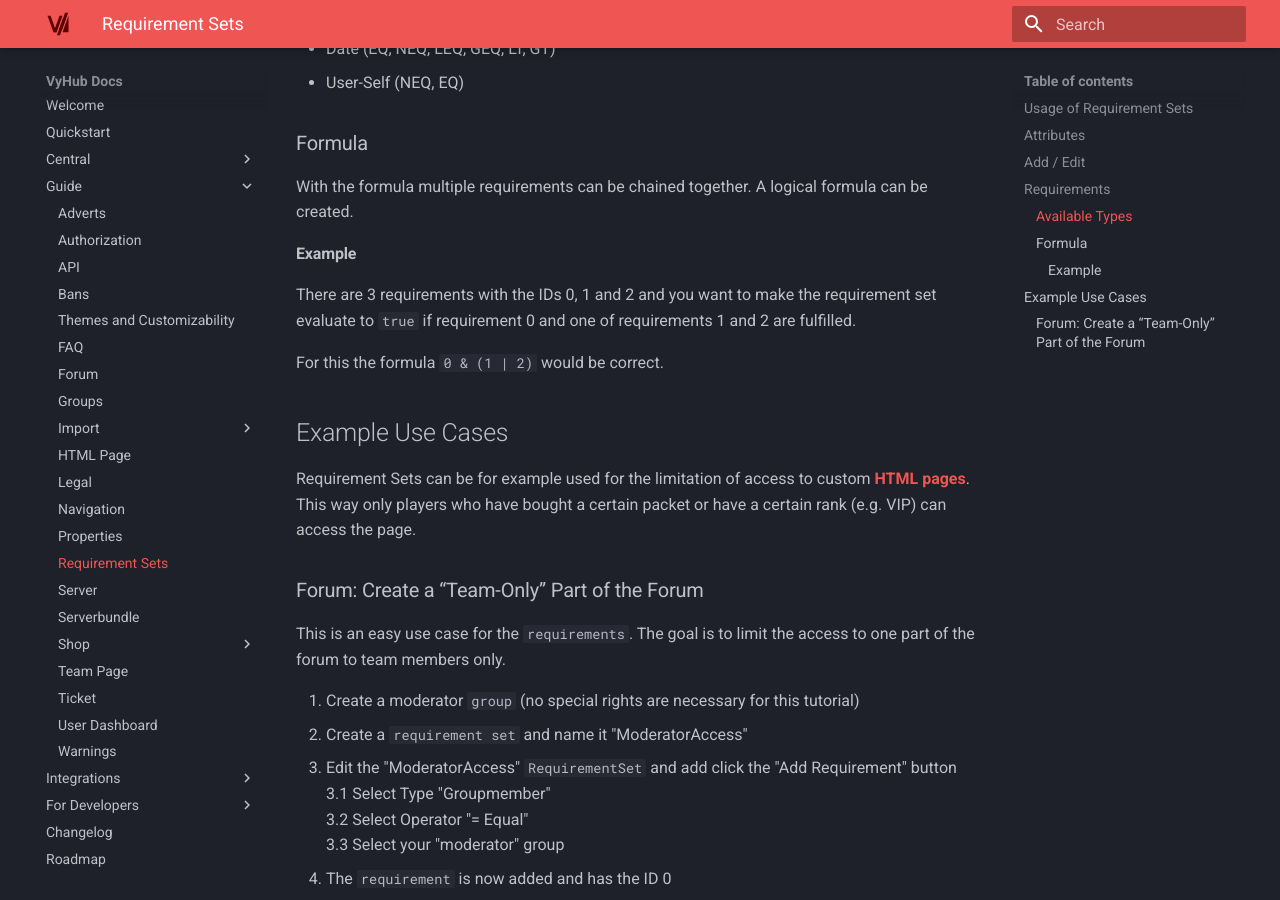
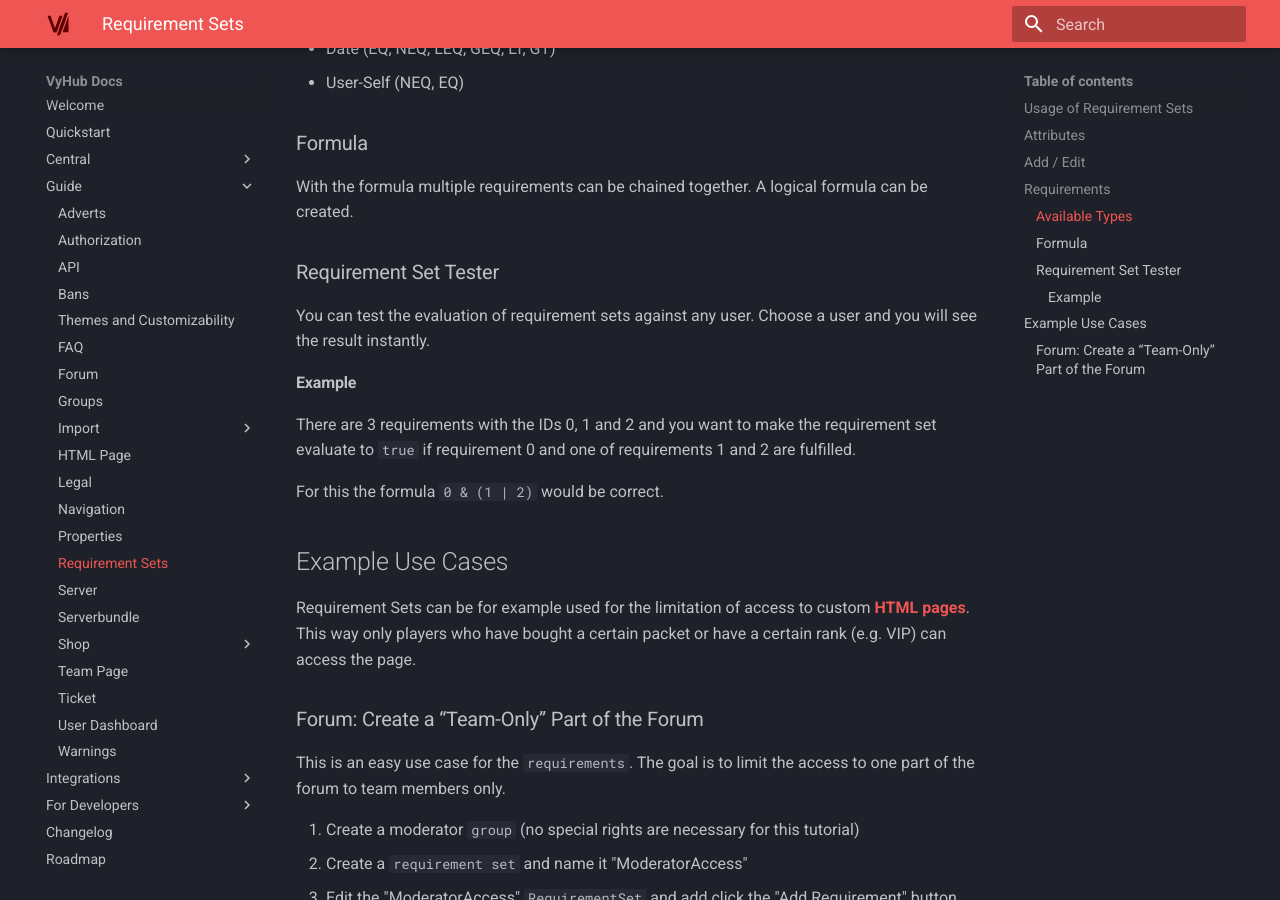
Before and after one commit to nyx-project/vyhub-documentation, an MkDocs documentation site: the page built from docs/guide/requirement_set.md, in a window 1280 px wide and 900 px high, scrolled down 1454 px. Built offline with MkDocs 1.6.1 and Material for MkDocs 9.7.7, drawn with Linux system fonts in a browser that asks for light colours; the version menu is left out.

Commit message:
Explain Requirement Set Tester

```diff
--- a/docs/guide/requirement_set.md
+++ b/docs/guide/requirement_set.md
@@ -46,6 +46,10 @@ This list gives an overview of all available types with their respective operati
 
 With the formula multiple requirements can be chained together. A logical formula can be created.
 
+### Requirement Set Tester
+
+You can test the evaluation of requirement sets against any user. Choose a user and you will see the result instantly.
+
 #### Example
 
 There are 3 requirements with the IDs 0, 1 and 2 and you want to make the requirement set evaluate to `true` if requirement 0 and one of requirements 1 and 2 are fulfilled.
```
